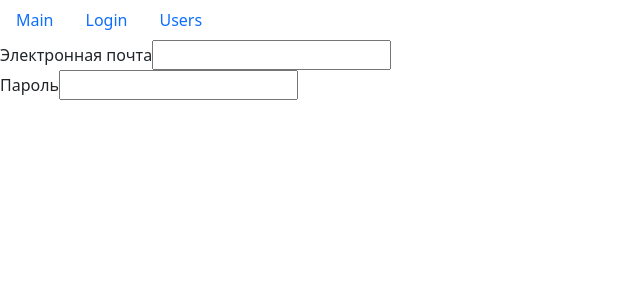
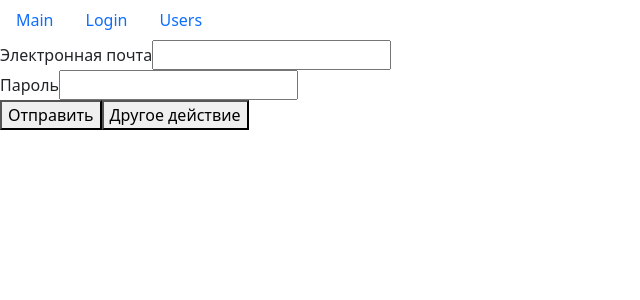
Before and after one commit to Art-San/02.Frontend-09.Forms.Part_1, a React (Create React App) app: page /login in a window 1280 px wide. Shown: the top 300 px of the page, without its empty margins (0-640 px from the left). Built offline with nearby package versions, Linux system fonts and the light colour scheme.

Commit message:
Обработка отправки формы

```diff
--- a/src/app/components/TableBody.jsx
+++ b/src/app/components/TableBody.jsx
@@ -20,7 +20,8 @@ const TableBody = ({ data, columns }) => {
                     {Object.keys(columns).map((column) => (
                         <td key={column}>{renderContent(item, column)}</td> // _.get -- ЭТО ЛОДАШ
                     ))}
-                </tr>))}
+                </tr>
+            ))}
         </tbody>
     )
 }
--- a/src/app/components/TextField.jsx
+++ b/src/app/components/TextField.jsx
@@ -2,7 +2,7 @@ import React from 'react'
 import PropTypes from 'prop-types'
 
 const TextField = ({ label, type, name, value, onChange }) => {
-  return (
+    return (
         <div>
             <label htmlFor={name}>{label}</label>
             <input
@@ -13,7 +13,7 @@ const TextField = ({ label, type, name, value, onChange }) => {
                 onChange={onChange}
             />
         </div>
-  )
+    )
 }
 TextField.defaultProps = {
     type: 'text'
--- a/src/app/layouts/Login.jsx
+++ b/src/app/layouts/Login.jsx
@@ -11,22 +11,27 @@ const Login = () => {
             [target.name]: target.value
         }))
     }
-
+    const handleSubmit = (e) => {
+        e.preventDefault()
+        console.log('data', data)
+    }
     return (
-    <form action="">
+        <form onSubmit={handleSubmit}>
             <TextField
-            label='Электронная почта'
-            name='email'
+                label="Электронная почта"
+                name="email"
                 value={data.email}
                 onChange={handleChange}
             />
             <TextField
-            label='Пароль'
+                label="Пароль"
                 type="password"
-            name='password'
+                name="password"
                 value={data.password}
                 onChange={handleChange}
             />
+            <button>Отправить</button>
+            <button type="button">Другое действие</button>
         </form>
     )
 }
```
Lines whose indentation alone changed are shown as unchanged.
